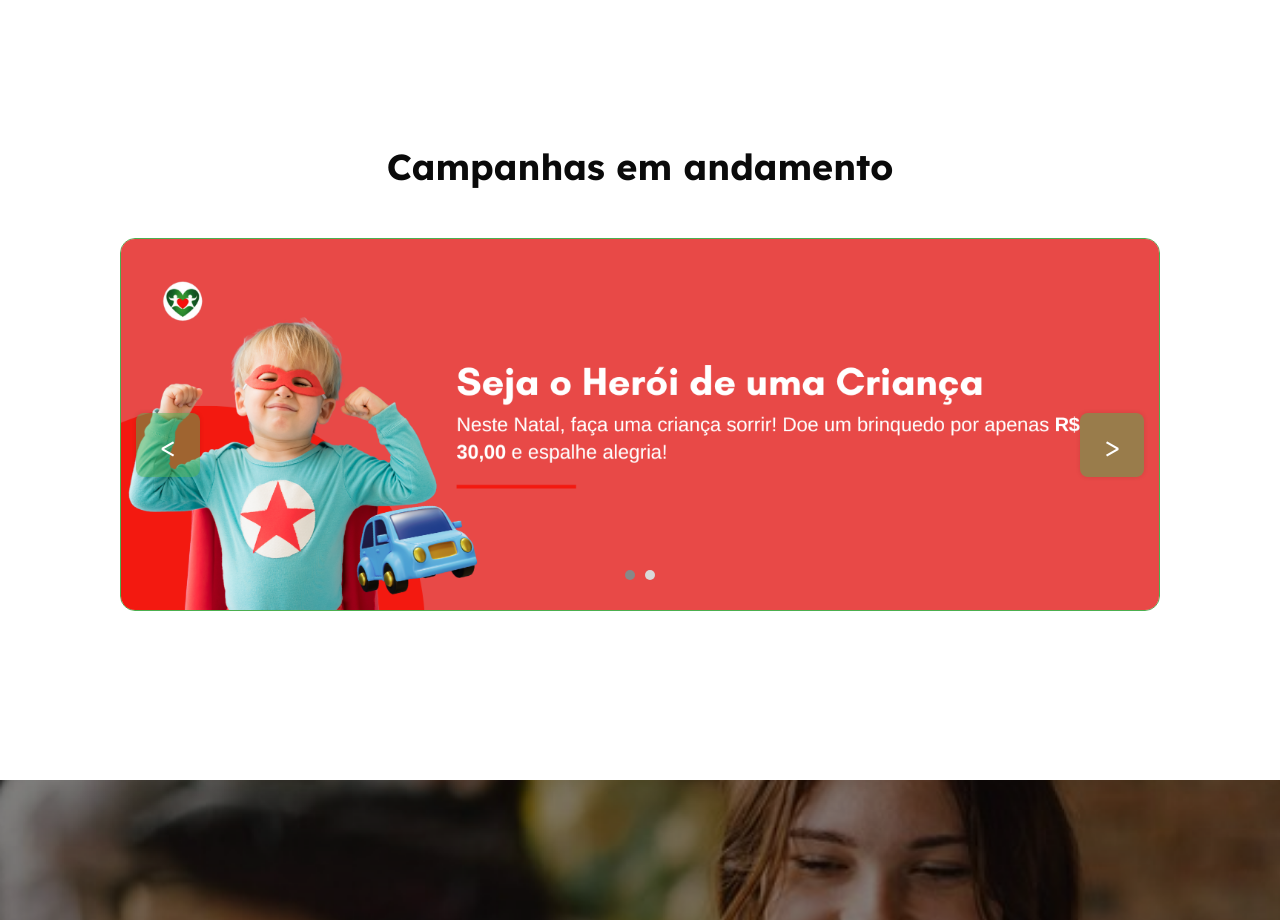
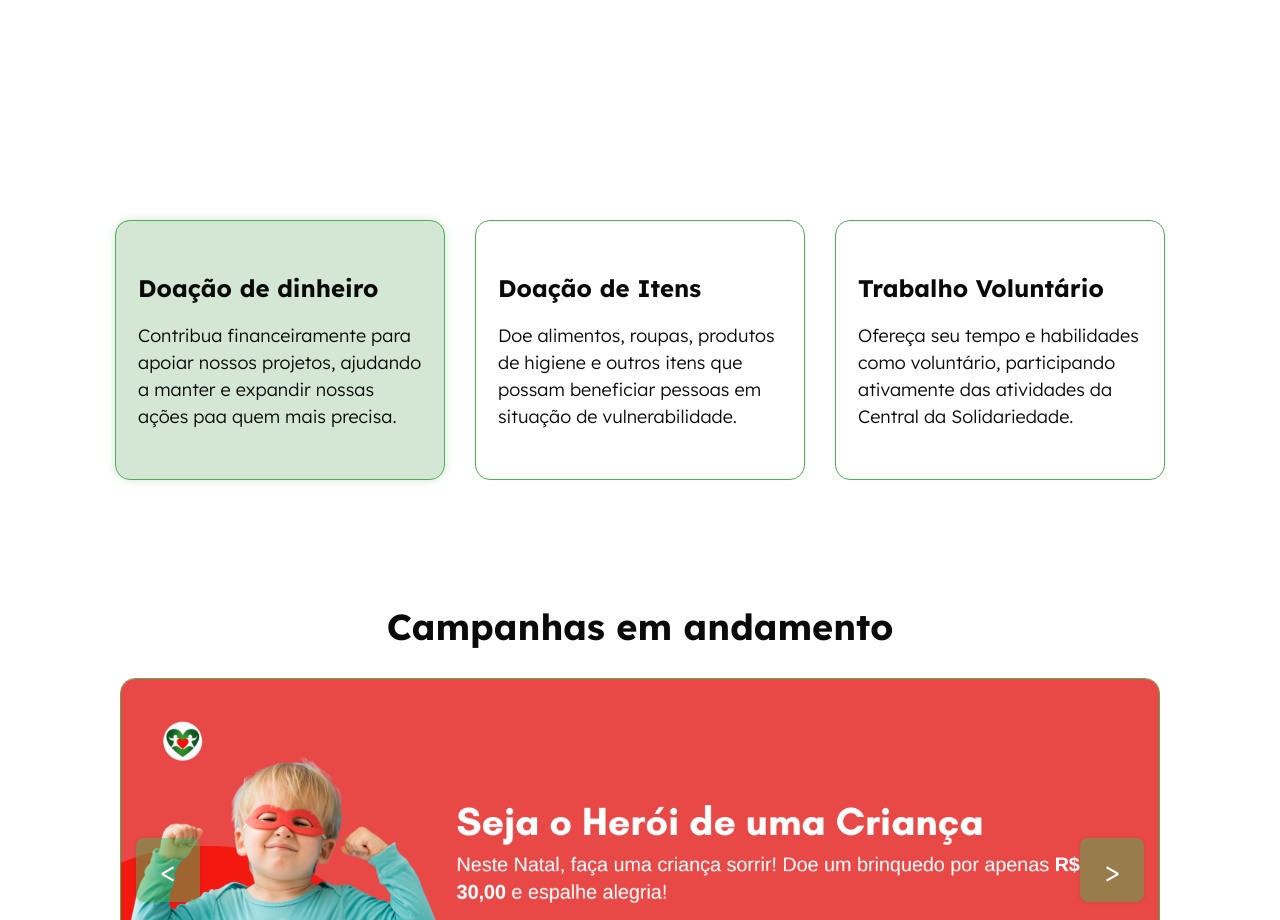
Before and after one commit to InteliJR/ong-central, a Next.js app in the folder frontend/: page / in a window 1280 px wide. Shown: the part 1213-2133 px from the top of the page. Built offline with nearby package versions, Linux system fonts and the light colour scheme.

Commit message:
feature: adiciona cards de opções de apoio

```diff
--- a/frontend/app/page.tsx
+++ b/frontend/app/page.tsx
@@ -1,6 +1,8 @@
 import Cabecalho from "@/components/nossos_componentes/Cabecalho";
 import Final from "@/components/nossos_componentes/Final";
 import Carrossel from "@/components/nossos_componentes/Carrossel";
+import CardsGroup from "@/components/nossos_componentes/CardsGroup"; // Ajuste o caminho conforme necessário
+
 
 const images = [
   '/Campanha2.png',
@@ -11,6 +13,7 @@ export default function Home() {
   return (
     <>
       <Cabecalho />
+      <CardsGroup />
       <Carrossel images={images} title="Campanhas em andamento" />
       <Final />
     </>
--- /dev/null
+++ b/frontend/components/nossos_componentes/Card.module.css
@@ -0,0 +1,32 @@
+/* Card.module.css */
+
+.card {
+  width: 330px; /* Largura do card */
+  height: 260px; /* Altura do card */
+  border: 1px solid #4CAF50; /* Borda de 1px de cor verde */
+  border-radius: 15px; /* Bordas arredondadas */
+  padding: 22px; /* Padding interno */
+  display: flex;
+  flex-direction: column;
+  justify-content: center;
+  align-items: left;
+  box-sizing: border-box;
+  margin-top: 100px;
+  margin-bottom: 100px;
+}
+
+.title {
+  font-size: 24px; /* Tamanho da fonte do título */
+  font-weight: 600; /* Título em negrito */
+  margin-bottom: 16px; /* Espaçamento abaixo do título */
+}
+
+.text {
+  font-size: 18px; /* Tamanho da fonte do texto */
+  text-align: left; /* Centraliza o texto */
+}
+
+.highlighted {
+  background-color: #D3E7D4;
+  box-shadow: 0 0 10px #D3E7D4; /* Cor de fundo quando o card estiver destacado */
+}
--- /dev/null
+++ b/frontend/components/nossos_componentes/Card.tsx
@@ -0,0 +1,21 @@
+"use client";
+
+import React from 'react';
+import styles from './Card.module.css';
+
+interface CardProps {
+  title: string;
+  text: string;
+  isHighlighted?: boolean; // Prop para indicar se o card deve ter o fundo colorido
+}
+
+const Card: React.FC<CardProps> = ({ title, text, isHighlighted = false }) => {
+  return (
+    <div className={`hover:shadow-lg transition-shadow ${styles.card} ${isHighlighted ? styles.highlighted : ''}`}>
+      <h3 className={styles.title}>{title}</h3>
+      <p className={styles.text}>{text}</p>
+    </div>
+  );
+};
+
+export default Card;
--- /dev/null
+++ b/frontend/components/nossos_componentes/CardsGroup.tsx
@@ -0,0 +1,15 @@
+
+import React from "react";
+import Card from "./Card";  // Ajuste o caminho conforme necessário
+
+const CardsGroup: React.FC = () => {
+  return (
+    <div style={{ display: 'flex', gap: '30px', justifyContent: 'center' }}>
+        <Card title="Doação de dinheiro" text="Contribua financeiramente para apoiar nossos projetos, ajudando a manter e expandir nossas ações paa quem mais precisa." isHighlighted={true}/>
+        <Card title="Doação de Itens" text="Doe alimentos, roupas, produtos de higiene e outros itens que possam beneficiar pessoas em situação de vulnerabilidade."  />
+        <Card title="Trabalho Voluntário" text="Ofereça seu tempo e habilidades como voluntário, participando ativamente das atividades da Central da Solidariedade." />
+    </div>
+  );
+};
+
+export default CardsGroup;
--- a/frontend/components/nossos_componentes/Carrossel.module.css
+++ b/frontend/components/nossos_componentes/Carrossel.module.css
@@ -22,7 +22,7 @@
   width: 64px; /* Largura da seta */
   height: 64px; /* Altura da seta */
   position: absolute;
-  top: 65%; /* Centraliza verticalmente */
+  top: 58%; /* Centraliza verticalmente */
   transform: translateY(-50%); /* Centraliza verticalmente em relação à imagem */
   border-radius: 8px; /* Tornar as setas com borda arredondada */
   z-index: 1; /* Para garantir que as setas fiquem acima da imagem */
@@ -65,11 +65,12 @@
   text-align: center; /* Centraliza o título */
   font-size: 36px; /* Ajuste do tamanho do título */
   font-weight: 600; /* Deixa o título em negrito */
+  margin-bottom: -20px; /* Remover qualquer margem adicional que esteja criando espaçamento */
 }
 
 .carouselDots {
   position: absolute;
-  bottom: 16px; /* Coloca os dots 16px abaixo da imagem */
+  bottom: 32px; /* Coloca os dots 16px abaixo da imagem */
   left: 50%;
   transform: translateX(-50%);
   display: flex;
```
Also changed, not shown: 2 other files (tests, documents, lock files or other folders).
